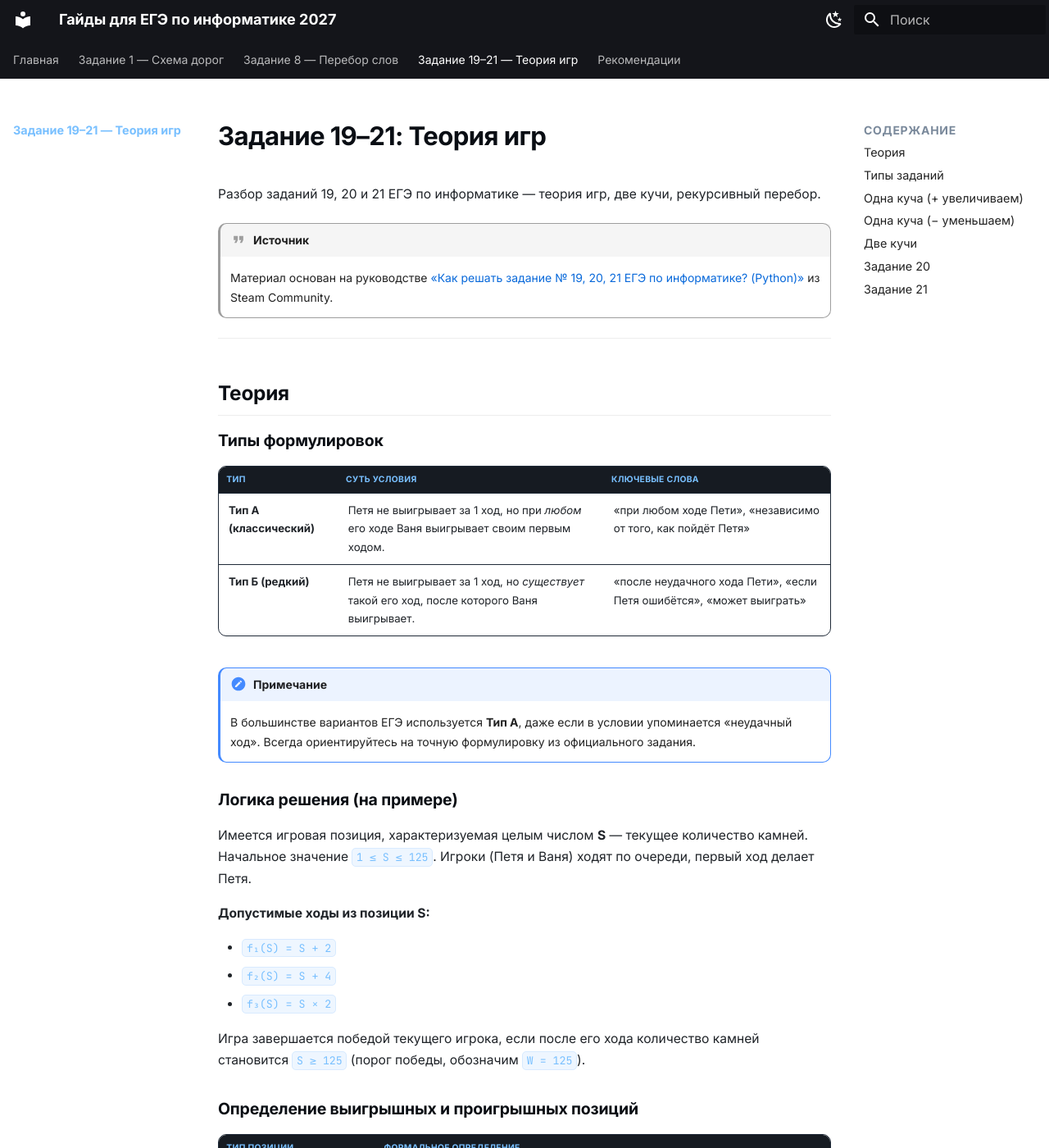
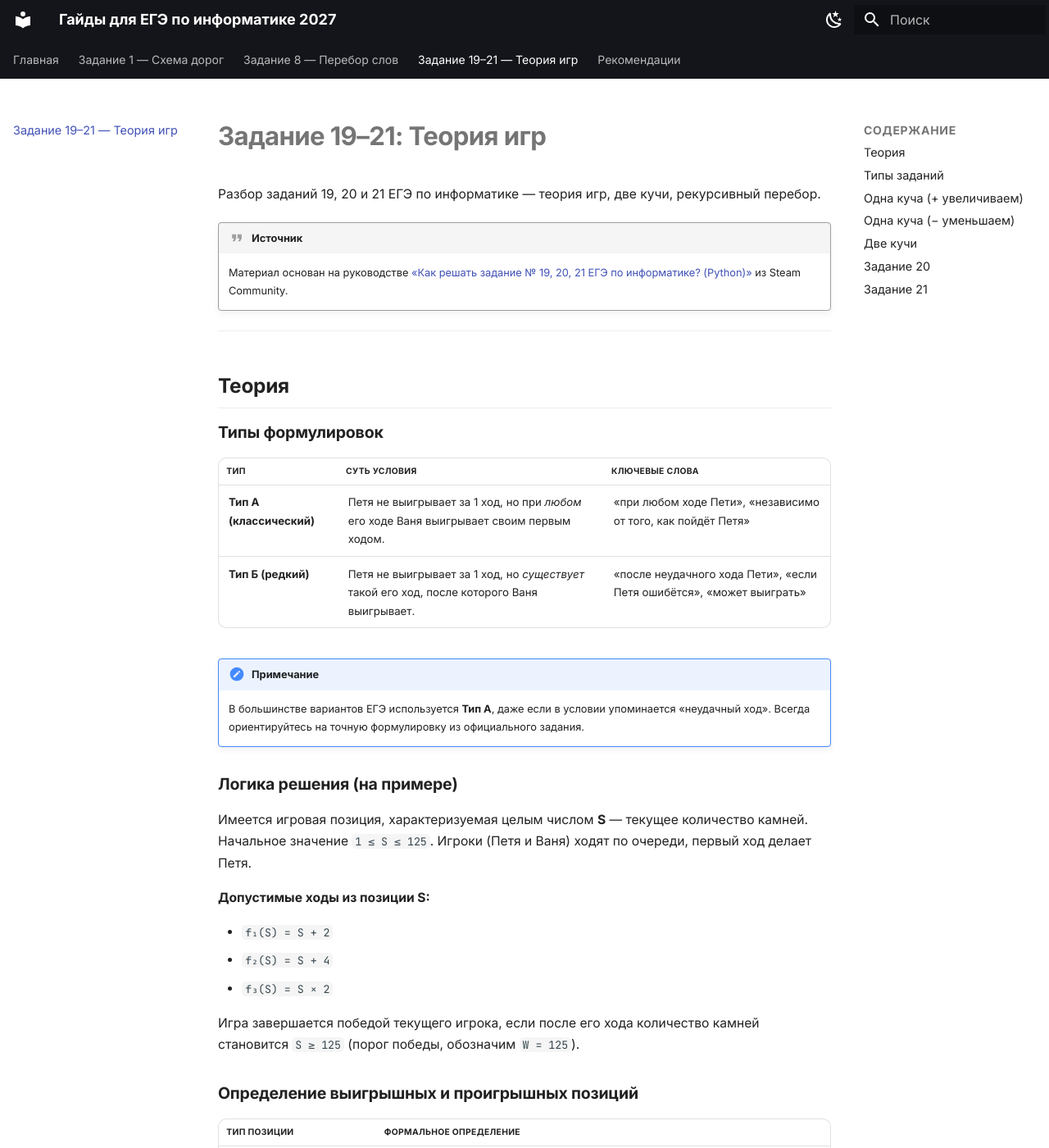
Before and after one commit to x1e7/informatika-ege-guide, an MkDocs documentation site: the page built from docs/task-19-21.md, in a window 1280 px wide and 1400 px high. Shown: the whole window at 82% size. Built offline with MkDocs 1.6.1 and Material for MkDocs 9.7.7, drawn with Linux system fonts in a browser that asks for light colours.

Commit message:
update style of highlight

```diff
--- a/docs/stylesheets/extra.css
+++ b/docs/stylesheets/extra.css
@@ -1,11 +1,14 @@
-/* ===== Плотность и размеры ===== */
-.md-grid { max-width: 1400px; }
+/* ===== Общая плотность ===== */
+.md-grid {
+    max-width: 1400px;
+}
 
 .md-typeset {
     font-size: 0.78rem;
     line-height: 1.7;
 }
 
+/* ===== Заголовки ===== */
 .md-typeset h1 {
     font-weight: 700;
     letter-spacing: -0.02em;
@@ -25,96 +28,21 @@
     margin-top: 1.6em;
 }
 
-/* ===== Тёмная тема — как наш кастомный HTML ===== */
-[data-md-color-scheme="slate"] {
-  --md-default-bg-color: #0a0e14;
-  --md-default-bg-color--light: #10161f;
-  --md-default-fg-color: #c9d5e1;
-  --md-default-fg-color--light: #7b8a9c;
-  --md-default-fg-color--lighter: #4a5666;
-  --md-default-fg-color--lightest: #1f2a38;
-  --md-code-bg-color: #0d1117;
-  --md-code-fg-color: #c9d1d9;
-  --md-typeset-color: #c9d5e1;
-  --md-typeset-a-color: #58a6ff;
-  --md-primary-fg-color: #0d1117;
-  --md-primary-bg-color: #e6edf3;
-  --md-accent-fg-color: #79c0ff;
-}
-
-/* Шапка */
-[data-md-color-scheme="slate"] .md-header {
-  background: #0d1117;
-  border-bottom: 1px solid #1f2a38;
-  box-shadow: none;
-}
-
-[data-md-color-scheme="slate"] .md-tabs {
-  background: #0d1117;
-  border-bottom: 1px solid #1f2a38;
-}
-
-/* Сайдбар */
-[data-md-color-scheme="slate"] .md-sidebar__scrollwrap {
-  scrollbar-width: thin;
-}
-
-/* ===== Ссылки ===== */
-.md-typeset a { color: #58a6ff; }
-.md-typeset a:hover { color: #79c0ff; }
-
-/* ===== Заголовки ===== */
-.md-typeset h1,
-.md-typeset h2,
-.md-typeset h3,
-.md-typeset h4 {
-  color: #e6edf3;
-}
-
 /* ===== Инлайн-код ===== */
 .md-typeset code {
-  background: rgba(88, 166, 255, 0.1);
-  color: #79c0ff;
-  border: 1px solid rgba(88, 166, 255, 0.15);
     border-radius: 5px;
-  padding: 0.1em 0.35em;
     font-weight: 500;
     font-size: 0.85em;
 }
 
-.md-typeset pre > code {
-  background: none;
-  border: none;
-  color: #c9d1d9;
-  padding: 0;
-  font-weight: 400;
-}
-
 /* ===== Блоки кода ===== */
 .md-typeset .highlight {
-  border: 1px solid #1f2a38;
     border-radius: 10px;
     overflow: hidden;
-  background: #0d1117;
-}
-
-.md-typeset .highlight pre {
-  margin: 0;
-}
-
-/* ===== Admonitions — строгие ===== */
-.md-typeset .admonition,
-.md-typeset details {
-  border-radius: 10px;
-  border-width: 1px;
-  font-size: 0.9em;
-  box-shadow: none;
-  border-left-width: 3px;
 }
 
 /* ===== Таблицы ===== */
 .md-typeset table:not([class]) {
-  border: 1px solid #1f2a38;
     border-radius: 10px;
     overflow: hidden;
     font-size: 0.85em;
@@ -123,8 +51,6 @@
 }
 
 .md-typeset table:not([class]) th {
-  background: #161b22;
-  color: #79c0ff;
     font-weight: 700;
     text-transform: uppercase;
     font-size: 0.78em;
@@ -134,11 +60,6 @@
 
 .md-typeset table:not([class]) td {
     padding: 0.7em 0.9em;
-  border-top: 1px solid #1f2a38;
-}
-
-.md-typeset table:not([class]) tr:hover {
-  background: rgba(88, 166, 255, 0.04);
 }
 
 /* ===== Сайдбар — компактнее ===== */
@@ -150,85 +71,51 @@
     font-weight: 700;
 }
 
-.md-nav__link--active {
-  color: #79c0ff !important;
-  font-weight: 600;
-}
-
 /* ===== Оглавление справа ===== */
 .md-nav--secondary .md-nav__title {
     font-size: 0.7rem;
     text-transform: uppercase;
     letter-spacing: 0.05em;
-  color: #7b8a9c;
 }
 
 /* ===== Кнопка «наверх» ===== */
 .md-top {
-  background: #58a6ff;
-  color: #0a0e14;
-  border-radius: 8px;
-  box-shadow: 0 8px 24px rgba(88, 166, 255, 0.35);
-}
-
-.md-top:hover {
-  background: #79c0ff;
-}
-
-/* ===== Поиск ===== */
-[data-md-color-scheme="slate"] .md-search__form {
-  background: #10161f;
-  border: 1px solid #1f2a38;
     border-radius: 8px;
 }
 
-[data-md-color-scheme="slate"] .md-search__input {
-  color: #c9d5e1;
+/* ===== Скроллбар ===== */
+::-webkit-scrollbar {
+    width: 10px;
+    height: 10px;
 }
 
-/* ===== Скроллбар ===== */
-::-webkit-scrollbar { width: 10px; height: 10px; }
-::-webkit-scrollbar-track { background: #0a0e14; }
+::-webkit-scrollbar-track {
+    background: transparent;
+}
+
 ::-webkit-scrollbar-thumb {
-  background: #263243;
+    background: var(--md-default-fg-color--lighter);
     border-radius: 10px;
-  border: 2px solid #0a0e14;
+    border: 2px solid transparent;
+    background-clip: content-box;
 }
-::-webkit-scrollbar-thumb:hover { background: #35465c; }
 
-/* ===== Футер ===== */
-.md-footer {
-  background: #0d1117;
-  border-top: 1px solid #1f2a38;
+::-webkit-scrollbar-thumb:hover {
+    background: var(--md-default-fg-color--light);
+    background-clip: content-box;
 }
 
 /* ===== Адаптивность ===== */
 @media (max-width: 640px) {
-  .md-typeset { font-size: 0.75rem; }
-  .md-typeset h1 { font-size: 1.8em; }
-  .md-typeset h2 { font-size: 1.4em; }
+    .md-typeset {
+        font-size: 0.75rem;
     }
 
-/* ===== Светлая тема: контрастные заголовки ===== */
-[data-md-color-scheme="default"] .md-typeset h1,
-[data-md-color-scheme="default"] .md-typeset h2,
-[data-md-color-scheme="default"] .md-typeset h3,
-[data-md-color-scheme="default"] .md-typeset h4,
-[data-md-color-scheme="default"] .md-typeset h5,
-[data-md-color-scheme="default"] .md-typeset h6 {
-    color: #0a0e14;
+    .md-typeset h1 {
+        font-size: 1.8em;
     }
 
-/* Основной текст — тоже контрастнее (по желанию) */
-[data-md-color-scheme="default"] .md-typeset {
-    color: #1f2328;
+    .md-typeset h2 {
+        font-size: 1.4em;
     }
-
-/* Ссылки — не бледные */
-[data-md-color-scheme="default"] .md-typeset a {
-    color: #0969da;
 }
-
-[data-md-color-scheme="default"] .md-typeset a:hover {
-    color: #0550ae;
-}
--- a/mkdocs.yml
+++ b/mkdocs.yml
@@ -31,6 +31,7 @@
     - navigation.top
     - navigation.footer
     - content.code.copy
+    - content.code.annotate
     - search.suggest
     - search.highlight
     - toc.follow
@@ -42,6 +43,8 @@
   - pymdownx.superfences
   - pymdownx.highlight:
       anchor_linenums: true
+      line_spans: __span
+      pygments_lang_class: true
   - pymdownx.inlinehilite
   - pymdownx.tabbed:
       alternate_style: true
```
Also changed, not shown: site/404.html, site/index.html, site/recommendations.html, site/stylesheets/extra.css, site/task-1.html, site/task-19-21.html, site/task-2.html, site/task-24-27.html, site/task-8.html. Lines whose indentation alone changed are shown as unchanged.
